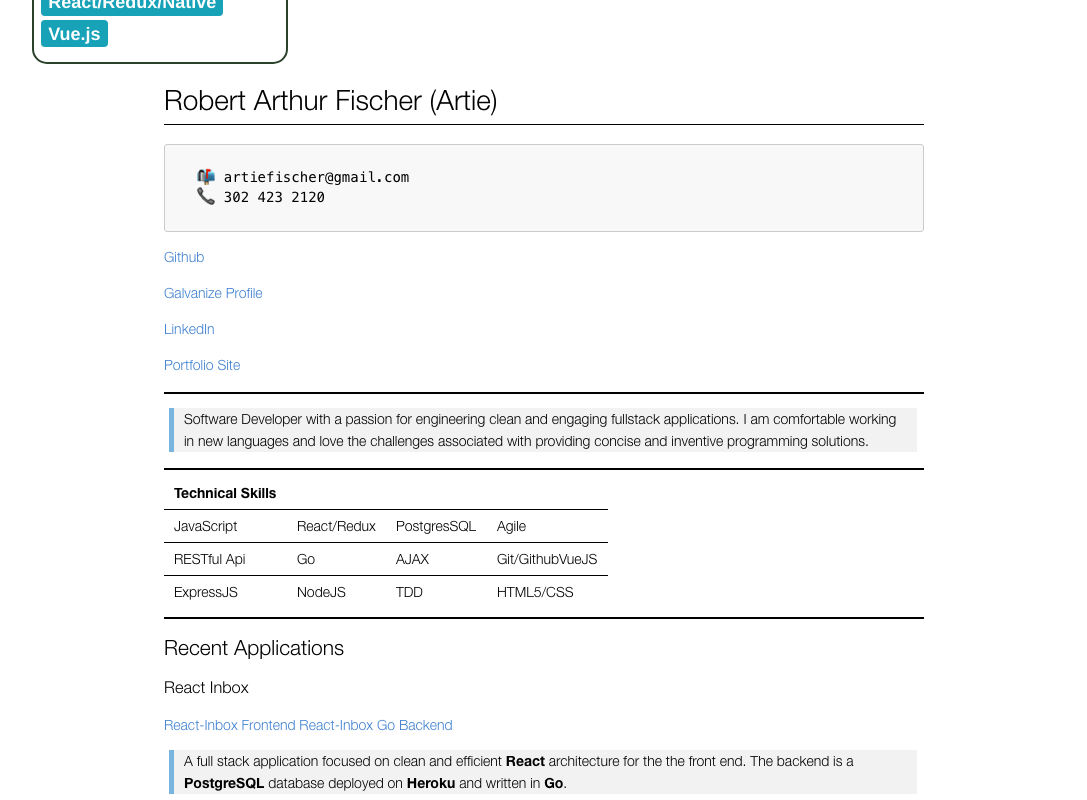
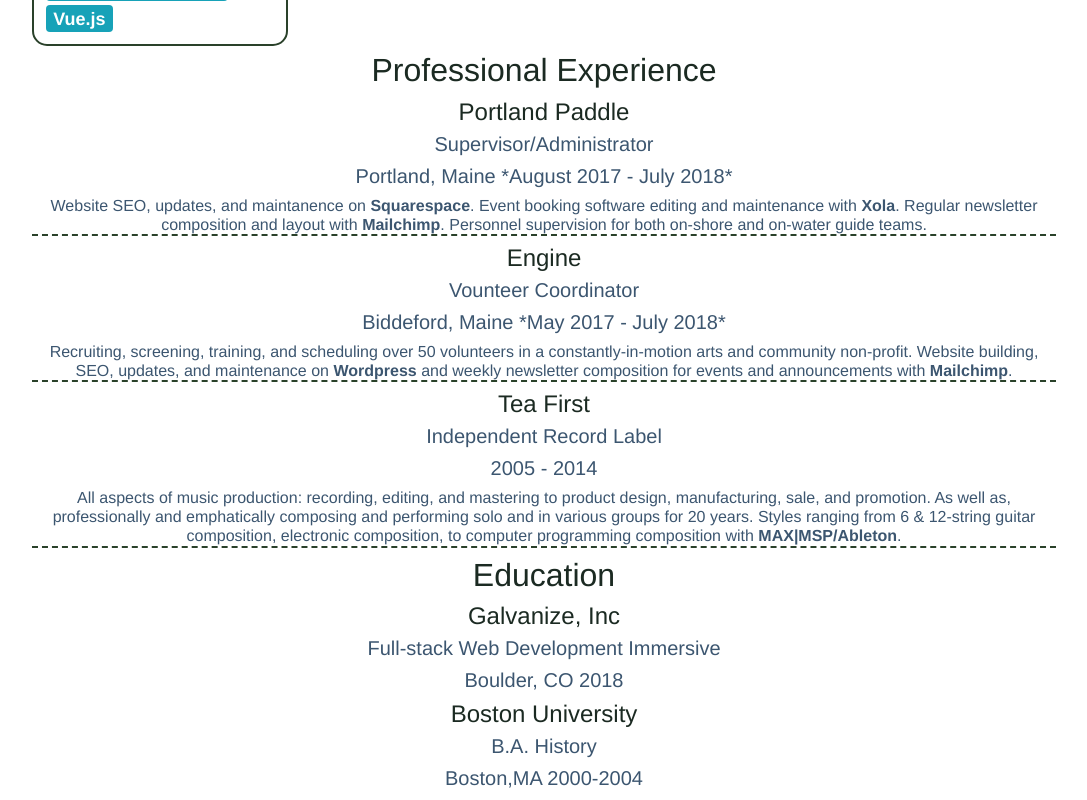
Before and after one commit to rafischer1/portfolio-vue, a Vue app: page /#/resume in a window 1280 px wide. Shown: the part 580-1380 px from the top of the page, without its empty margins (96-1183 px from the left). Built offline with nearby package versions, Linux system fonts and the light colour scheme.

Commit message:
resume building

```diff
--- a/src/App.vue
+++ b/src/App.vue
@@ -59,8 +59,6 @@
 }
 .link {
  padding: 5px;
-
-
   border: 1px solid white;
   border-radius: 15px;
   color: #42b983;
@@ -79,6 +77,9 @@
 .bar {
   padding-left: 10px;
 }
+/* #showModal {
+  margin-left: 33%;
+} */
 #showModal:hover {
   border: 1ps solid #563a8a;
   background-color: #563a8a;
--- a/src/components/Home.vue
+++ b/src/components/Home.vue
@@ -1,18 +1,18 @@
 <template>
   <div class="home">
   <div>
-    <b-jumbotron header="React Inbox Fullstack" lead="Email clone site featuring a REACT frontend and GOLANG server and routing Backend" >
+    <b-jumbotron class="inboxJumbo" header="React Inbox Fullstack" lead="Email clone site featuring a REACT frontend and GOLANG server and routing Backend" >
   <p>For more information visit site/repos</p>
   <b-btn class="info" variant="info" href="#">Visit Site</b-btn><br>
   <b-btn variant="alert" href="https://github.com/rafischer1/react_inbox_db" target="_blank">Backend Github</b-btn>
   <b-btn variant="alert" href="https://github.com/rafischer1/react-inbox" target="_blank">Frontend Github</b-btn>
 </b-jumbotron>
-<b-jumbotron header="Q3/Capstone" lead="The best project you've ever seen" >
+<b-jumbotron class="q3Jumbo" header="Q3/Capstone" lead="The best project you've ever seen" >
   <p>For more information visit website</p>
   <b-btn class="info" variant="info" href="#">Visit Site</b-btn><br>
   <b-btn variant="alert" href="#">Github</b-btn>
 </b-jumbotron>
-<b-jumbotron header="Bikesly"  lead="The Bike Share Search Engine. A traditional frontend site displaying DOM manipulation skill with several API calls" >
+<b-jumbotron class="bikeslyJumbo" header="Bikesly"  lead="The Bike Share Search Engine. A traditional frontend site displaying DOM manipulation skill with several API calls" >
   <p>For more information visit site</p>
   <b-btn class="info" variant="info" href="http://rafischer1-q1-bikesly.surge.sh/" target="_blank"s>Visit Site</b-btn><br>
   <b-btn variant="alert" href="https://github.com/rafischer1/q1-fischer-bikesly" target="_blank">Github</b-btn>
@@ -62,4 +62,28 @@
   background-color: #563a8a;
   color: white;
 }
+
+.inboxJumbo {
+  background: url('../../static/bikesly-graphic.png');
+  margin-top: 5px;
+  background-repeat: repeat-y;
+  background-position-x: left;
+  background-size: 10%;
+  background-color: #ececf2;
+}
+.bikeslyJumbo {
+  background: url('../../static/bikesly-graphic.png');
+  background-repeat: repeat-y;
+  background-position-x: left;
+  background-size: 10%;
+  background-color: #ececf2;
+}
+
+.q3Jumbo {
+  background: url('../../static/bikesly-graphic.png');
+  background-repeat: repeat-y;
+  background-position-x: right;
+  background-size: 10%;
+  background-color: #ececf2;
+}
 </style>
--- a/src/components/Resume.vue
+++ b/src/components/Resume.vue
@@ -16,13 +16,41 @@
      <h4><b-badge class="badges" variant="info">Go</b-badge><b-badge class="badges" variant="info">Agile</b-badge><b-badge class="badges" variant="info">AJAX</b-badge></h4>
      <h4 ><b-badge class="badges" variant="info">TDD</b-badge><b-badge class="badges" variant="info">HTML5/CSS</b-badge></h4>
 
-
-
      <h4><b-badge class="badges" variant="info">React/Redux/Native</b-badge><b-badge class="badges" variant="info">Vue.js</b-badge></h4>
      </div>
 
-  <b-img src="../../static/resume.png" fluid alt="Responsive image" />
-</div>
+     <div class="professional">
+       <h2>Professional Experience</h2>
+       <h4>Portland Paddle</h4>
+       <h5>Supervisor/Administrator</h5>
+       <h5>Portland, Maine *August 2017 - July 2018*</h5>
+
+        <h6>Website SEO, updates, and maintanence on <b>Squarespace</b>. Event booking software editing and maintenance with <b>Xola</b>. Regular newsletter composition and layout with <b>Mailchimp</b>. Personnel supervision for both on-shore and on-water guide teams.</h6>
+
+         <h4>Engine</h4>
+         <h5>Vounteer Coordinator</h5>
+         <h5>Biddeford, Maine *May 2017 - July 2018*</h5>
+
+         <h6>Recruiting, screening, training, and scheduling over 50 volunteers in a constantly-in-motion arts and community non-profit. Website building, SEO, updates, and maintenance on <b>Wordpress</b> and weekly newsletter composition for events and announcements with <b>Mailchimp</b>.</h6>
+
+         <h4>Tea First</h4>
+         <h5>Independent Record Label</h5>
+         <h5>2005 - 2014</h5>
+
+         <h6>All aspects of music production: recording, editing, and mastering to product design, manufacturing, sale, and promotion. As well as, professionally and emphatically composing and performing solo and in various groups for 20 years. Styles ranging from 6 & 12-string guitar composition, electronic composition, to computer programming composition with <b>MAX|MSP/Ableton</b>.</h6>
+      </div>
+      <div class="education">
+        <h2>Education</h2>
+
+        <h4>Galvanize, Inc</h4>
+        <h5>Full-stack Web Development Immersive</h5>         <h5>Boulder, CO 2018</h5>
+
+        <h4>Boston University</h4>
+        <h5>B.A. History</h5><h5>Boston,MA 2000-2004</h5>
+      </div>
+
+      <b-img src="../../static/resume.png" fluid alt="Responsive image" />
+    </div>
   </div>
 </template>
 
@@ -47,7 +75,17 @@
   color:  #563a8a;
 }
 h3 {
-  color: rgb(42, 65, 42);
+  color: #2a412a;
+}
+h4 {
+  margin: 5px;
+  color: #1b2a22;
+}
+h5 {
+  color:
+}
+h6 {
+  border-bottom: 2px dashed #2a412a;
 }
 ul {
   list-style-type: none;
@@ -66,7 +104,6 @@
   text-decoration: none;
 
 }
-
 a:active {
  color:  #7a5923;
  text-decoration: none;
@@ -100,4 +137,7 @@
   margin: 5px 10% 5px 10%;
   font-size: 20px;
 }
+.professional {
+  margin: 5px 10% 5px 10%;
+}
 </style>
```
Also changed, not shown: static/bikesly-graphic.png (added).
